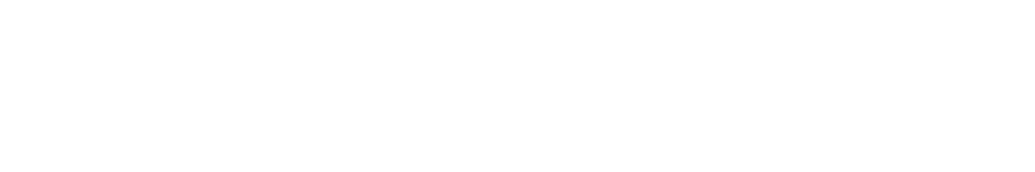
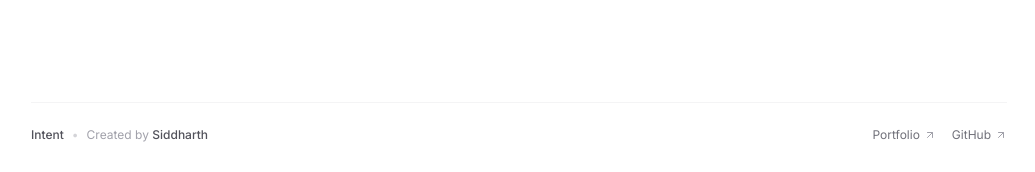
Before and after one commit to siddharthNirmale/Intent, a React (Vite) app in the folder client/: page / in a window 1280 px wide. Shown: the part 625-797 px from the top of the page, without its empty margins (116-1151 px from the left). Built offline with nearby package versions, Linux system fonts and the light colour scheme; no server answers.

Commit message:
feat: add core client layout including Navbar, Footer, and App components

```diff
--- a/client/index.html
+++ b/client/index.html
@@ -6,6 +6,7 @@
     <meta name="viewport" content="width=device-width, initial-scale=1.0" />
     <title>Intent Studio — Modern AI Developer Tool</title>
     <meta name="description" content="AI Intent Compiler for coding agents. Compile messy developer instructions into structured, verified execution tasks." />
+    <meta name="author" content="Siddharth Nirmale" />
     <link rel="preconnect" href="https://fonts.googleapis.com">
     <link rel="preconnect" href="https://fonts.gstatic.com" crossorigin>
     <link href="https://fonts.googleapis.com/css2?family=Inter:wght@300;400;500;600;700&family=JetBrains+Mono:wght@400;500&display=swap" rel="stylesheet">
--- a/client/src/App.jsx
+++ b/client/src/App.jsx
@@ -6,6 +6,7 @@ import AuthModal from './components/AuthModal';
 import AccountSettingsModal from './components/AccountSettingsModal';
 import CompilerStudio from './components/IntentCompiler/CompilerStudio';
 import SettingsPage from './pages/SettingsPage';
+import Footer from './components/Footer';
 
 export const AppContent = () => {
   const { pathname, navigate } = useRouter();
@@ -45,6 +46,8 @@ export const AppContent = () => {
         )}
       </main>
 
+      <Footer />
+
       <AuthModal
         isOpen={authModalOpen}
         onClose={() => setAuthModalOpen(false)}
--- /dev/null
+++ b/client/src/components/Footer.jsx
@@ -0,0 +1,55 @@
+import React from 'react';
+import { ArrowUpRight } from 'lucide-react';
+
+export const Footer = () => {
+  return (
+    <footer className="w-full mt-auto py-8">
+      <div className="max-w-5xl mx-auto px-4 sm:px-6">
+        <div className="h-px w-full bg-zinc-100 mb-6" />
+        <div className="flex flex-col sm:flex-row items-center justify-between gap-3 text-xs text-zinc-400">
+          <div className="flex items-center gap-2">
+            <span className="font-medium text-zinc-600">Intent</span>
+            <span className="text-zinc-300">•</span>
+            <span>
+              Created by{' '}
+              <a
+                href="https://siddharthn-portfolio.vercel.app/"
+                target="_blank"
+                rel="noopener noreferrer"
+                className="text-zinc-600 hover:text-zinc-950 font-medium transition-colors cursor-pointer"
+                title="Siddharth's Portfolio"
+              >
+                Siddharth
+              </a>
+            </span>
+          </div>
+
+          <div className="flex items-center gap-4">
+            <a
+              href="https://siddharthn-portfolio.vercel.app/"
+              target="_blank"
+              rel="noopener noreferrer"
+              className="text-zinc-500 hover:text-zinc-950 transition-colors inline-flex items-center gap-1 group cursor-pointer"
+              title="Visit portfolio"
+            >
+              <span>Portfolio</span>
+              <ArrowUpRight className="w-3 h-3 text-zinc-400 group-hover:text-zinc-950 transition-colors" />
+            </a>
+            <a
+              href="https://github.com/siddharthNirmale/Intent"
+              target="_blank"
+              rel="noopener noreferrer"
+              className="text-zinc-500 hover:text-zinc-950 transition-colors inline-flex items-center gap-1 group cursor-pointer"
+              title="View on GitHub"
+            >
+              <span>GitHub</span>
+              <ArrowUpRight className="w-3 h-3 text-zinc-400 group-hover:text-zinc-950 transition-colors" />
+            </a>
+          </div>
+        </div>
+      </div>
+    </footer>
+  );
+};
+
+export default Footer;
--- a/client/src/components/Navbar.jsx
+++ b/client/src/components/Navbar.jsx
@@ -3,6 +3,7 @@ import { useAuth } from '../context/AuthContext';
 import { useRouter } from '../context/RouterContext';
 import Button from './ui/Button';
 import AccountSettingsModal from './AccountSettingsModal';
+import { ArrowUpRight } from 'lucide-react';
 
 export const Navbar = ({ onOpenAuth, onSelectAccount, onSelectSettings }) => {
   const { user, isAuthenticated, logout } = useAuth();
@@ -166,6 +167,18 @@ export const Navbar = ({ onOpenAuth, onSelectAccount, onSelectSettings }) => {
                       >
                         Settings
                       </button>
+                      <div className="h-px bg-zinc-100 my-1" />
+                      <a
+                        href="https://siddharthn-portfolio.vercel.app/"
+                        target="_blank"
+                        rel="noopener noreferrer"
+                        onClick={() => setDropdownOpen(false)}
+                        className="w-full px-2.5 py-1.5 text-xs text-left text-zinc-600 hover:text-zinc-950 hover:bg-zinc-50 rounded-lg transition-colors cursor-pointer select-none outline-none flex items-center justify-between group"
+                        title="Creator Portfolio"
+                      >
+                        <span>Portfolio</span>
+                        <ArrowUpRight className="w-3 h-3 text-zinc-400 group-hover:text-zinc-950 transition-colors" />
+                      </a>
                     </div>
                   </div>
                 </div>
```
Also changed, not shown: 1 other file (tests, documents, lock files or other folders).
